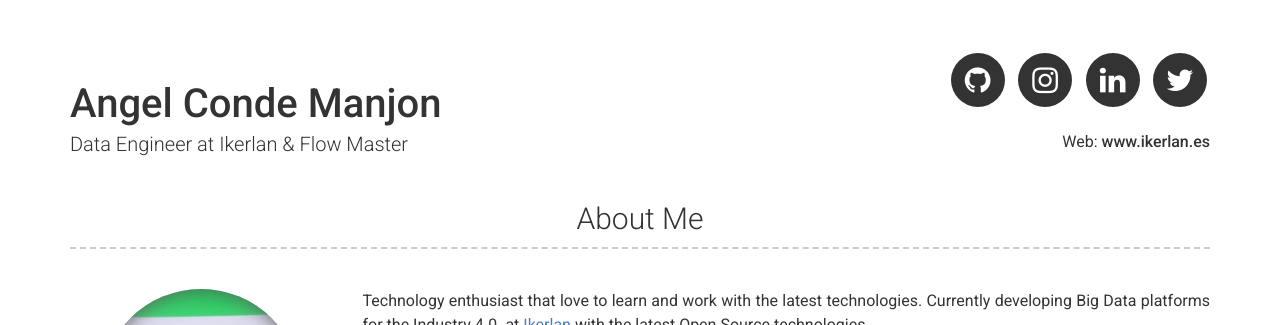
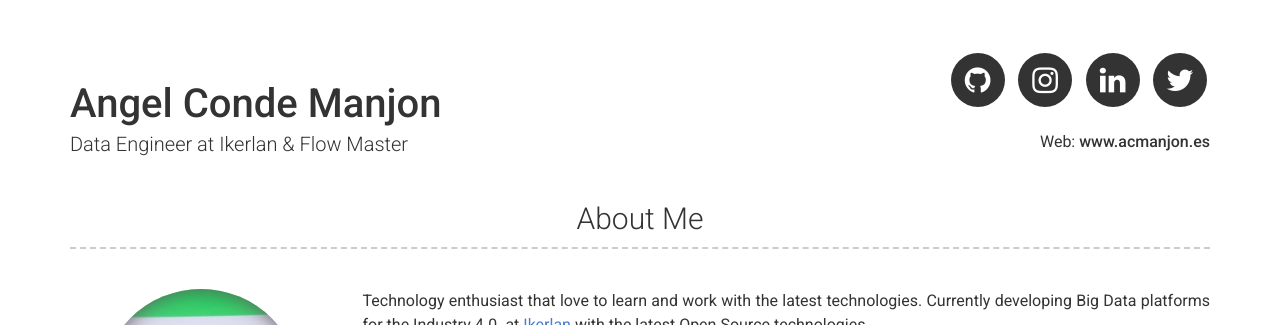
Before and after one commit to Neuw84/neuw84.github.io, a Jekyll site: the page built from index.md, in a window 1280 px wide. Shown: the top 325 px of the page. Built offline with Jekyll 4.4.1, drawn with Linux system fonts in a browser that asks for light colours.

Commit message:
Update _config.yml

```diff
--- a/_config.yml
+++ b/_config.yml
@@ -6,7 +6,7 @@ repository: Neuw84/neuw84.github.io
 name: Angel Conde Manjon
 title: Data Engineer at Ikerlan & Flow Master
 #email: Your email (optional)
-website: www.ikerlan.es
+website: www.acmanjon.es
 
 # Social links
 twitter_username: neuw84
```
